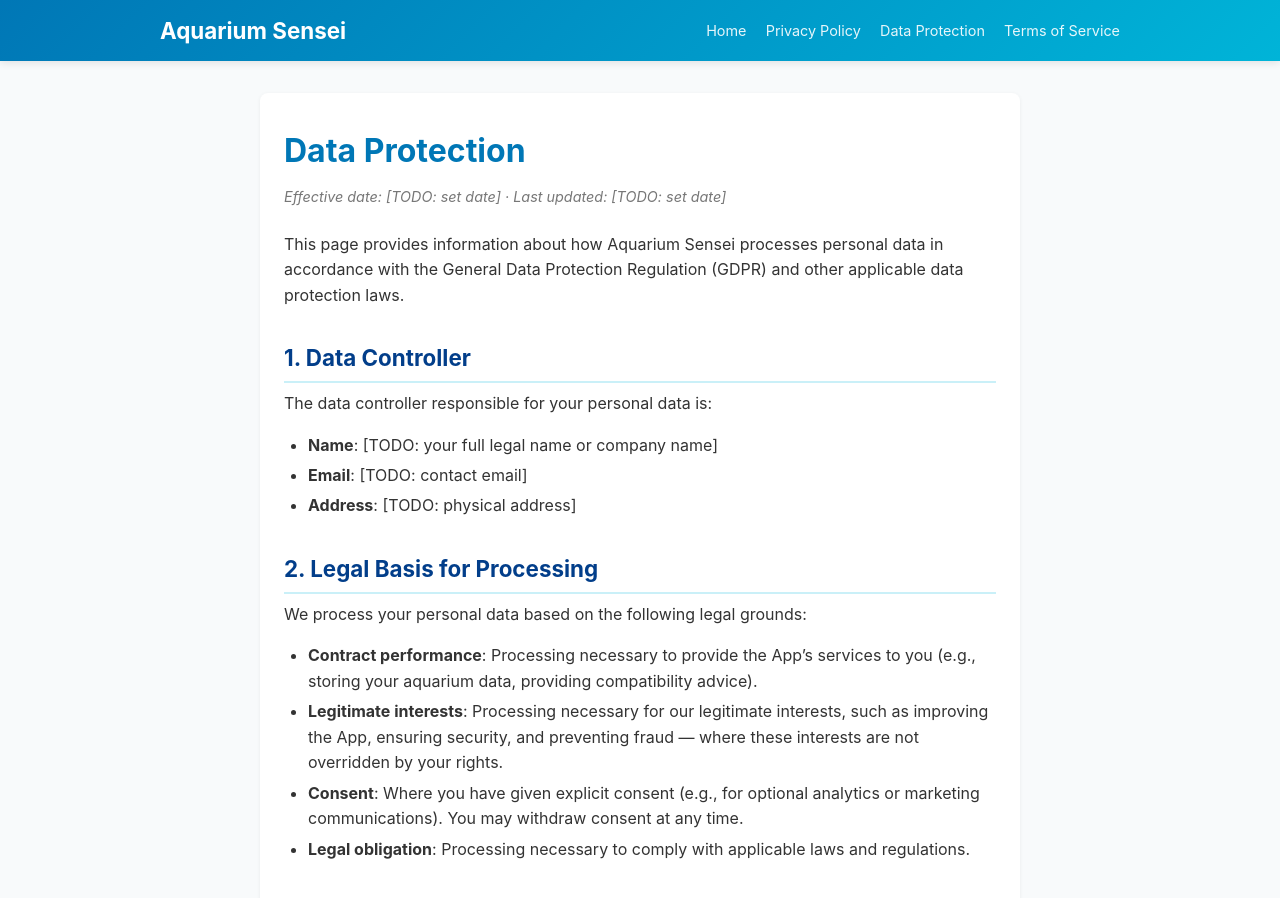
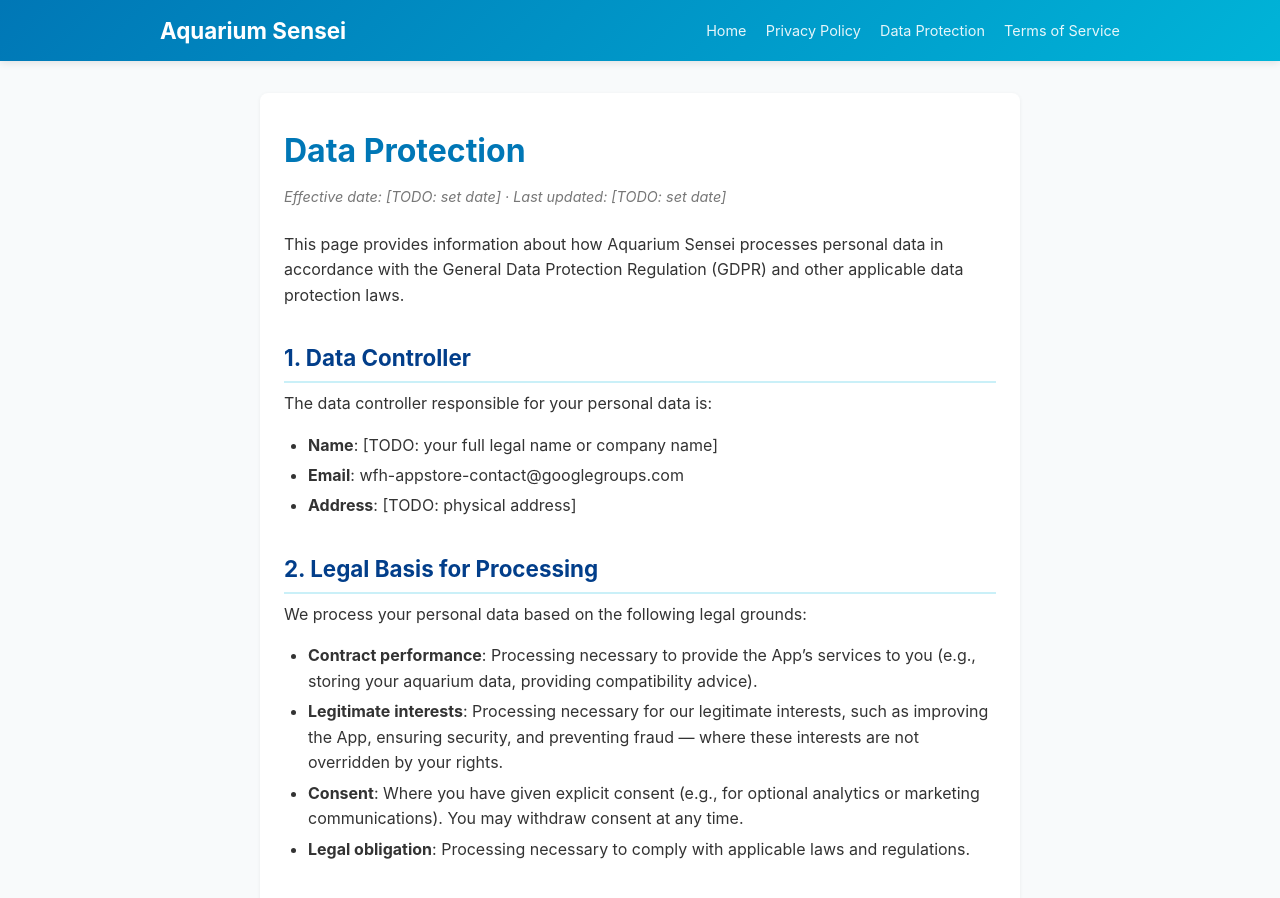
Before and after one commit to dmabamboo/aquarium-sensei-public, a Jekyll site: the page built from data-protection.md, in a window 1280 px wide and 900 px high. Built offline with Jekyll 4.4.1, drawn with Linux system fonts in a browser that asks for light colours; some of the changed text lies outside the part shown.

Commit message:
Replace contact email TODOs with wfh-appstore-contact@googlegroups.com
Co-Authored-By: Claude Opus 4.6 (1M context) <noreply@anthropic.com>

```diff
--- a/data-protection.md
+++ b/data-protection.md
@@ -14,7 +14,7 @@ This page provides information about how Aquarium Sensei processes personal data
 The data controller responsible for your personal data is:
 
 - **Name**: [TODO: your full legal name or company name]
-- **Email**: [TODO: contact email]
+- **Email**: wfh-appstore-contact@googlegroups.com
 - **Address**: [TODO: physical address]
 
 ## 2. Legal Basis for Processing
@@ -63,7 +63,7 @@ Where processing is based on consent, you may withdraw it at any time without af
 ### Right to Lodge a Complaint
 You have the right to lodge a complaint with a supervisory authority in your country of residence.
 
-To exercise any of these rights, contact us at **[TODO: contact email]**. We will respond within 30 days.
+To exercise any of these rights, contact us at **wfh-appstore-contact@googlegroups.com**. We will respond within 30 days.
 
 ## 5. Data Transfers
 
@@ -104,5 +104,5 @@ We may update this data protection notice from time to time. Material changes wi
 
 For data protection enquiries, contact:
 
-- **Email**: [TODO: contact email]
+- **Email**: wfh-appstore-contact@googlegroups.com
 - **Address**: [TODO: physical address]
```
Also changed, not shown: index.md (+1 -1 lines), privacy-policy.md (+2 -2 lines), terms-of-service.md (+1 -1 lines).
